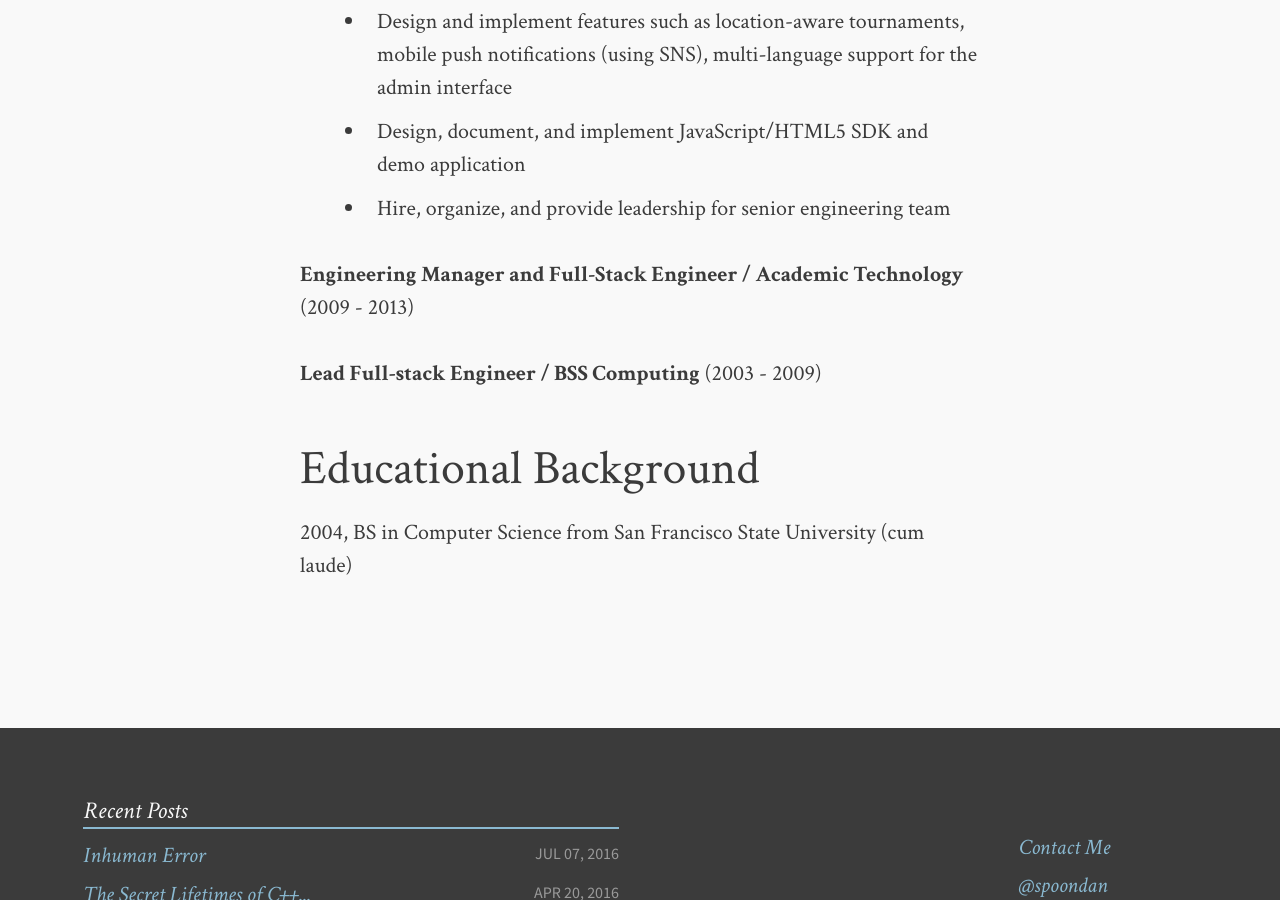
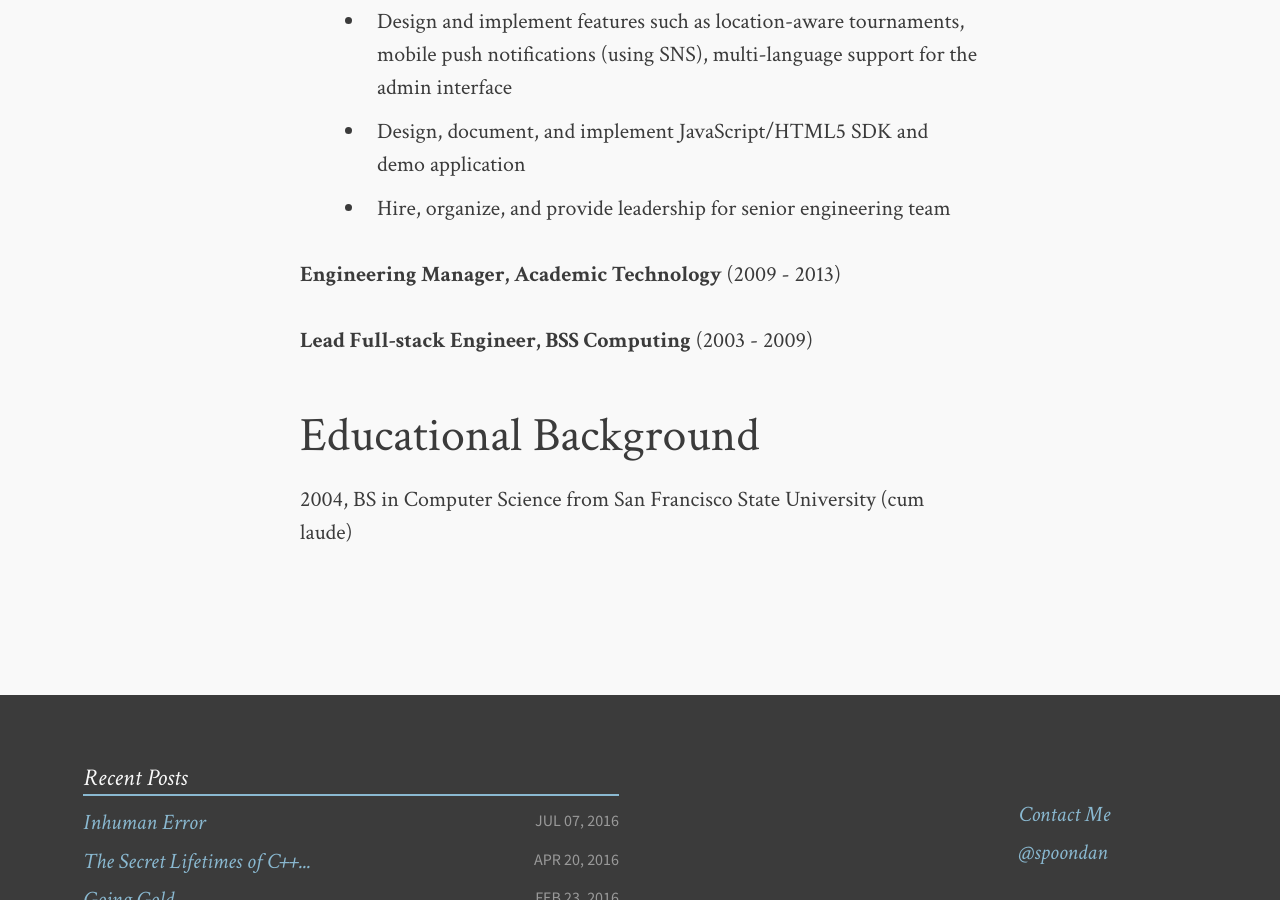
Before and after one commit to dkoepke/dkoepke.github.io, a Jekyll site: the page built from Resume.md, in a window 1280 px wide and 900 px high, scrolled down 2832 px. Built offline with Jekyll 4.4.1, drawn with Linux system fonts in a browser that asks for light colours; some of the changed text lies outside the part shown.

Commit message:
Consistency, reformatting

```diff
--- a/Resume.md
+++ b/Resume.md
@@ -27,7 +27,7 @@ I am a software engineering leader with extensive experience building and growin
 
 Since leaving AppDynamics, I have focused on entrepreneurship while consulting and investing.
 
-**Sr. Software Engineering Manager / AppDynamics** (Mar 2014 - Jan 2019)
+**Sr. Software Engineering Manager, AppDynamics** (Mar 2014 - Jan 2019)
 
 * Hire, train, lead, mentor, and manage remote-hybrid, highly productive, and happy engineering teams in US and India
 * Wrote the Python agent and took it to market while hiring the team
@@ -55,9 +55,9 @@ Hired as one of four Platform Engineers building and maintaining a Platform as a
 * Design, document, and implement JavaScript/HTML5 SDK and demo application
 * Hire, organize, and provide leadership for senior engineering team
 
-**Engineering Manager and Full-Stack Engineer / Academic Technology** (2009 - 2013)
+**Engineering Manager, Academic Technology** (2009 - 2013)
 
-**Lead Full-stack Engineer / BSS Computing** (2003 - 2009)
+**Lead Full-stack Engineer, BSS Computing** (2003 - 2009)
 
 ## Educational Background
 
```
Also changed, not shown: other parts of Resume.md (+1 -1 lines).
